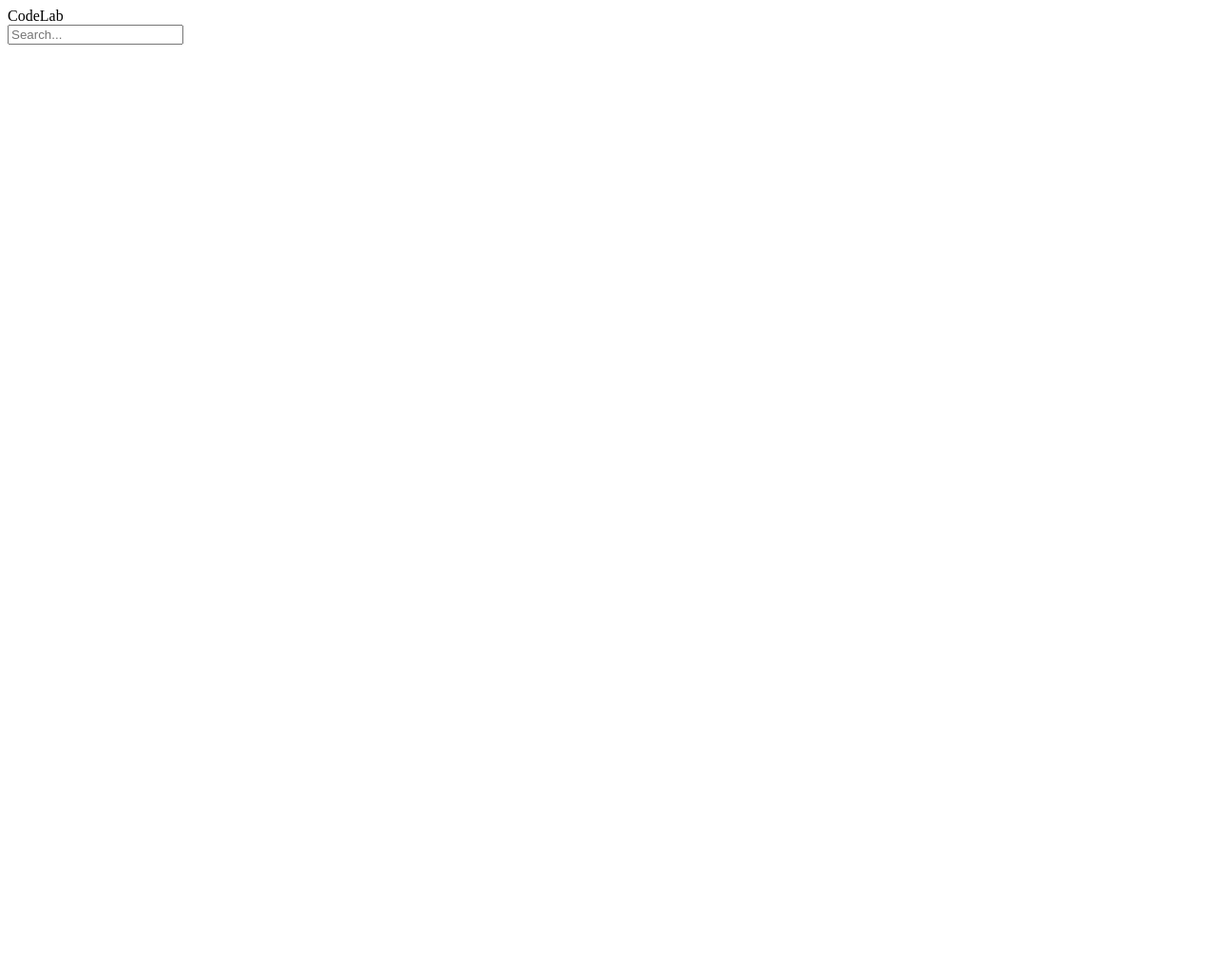
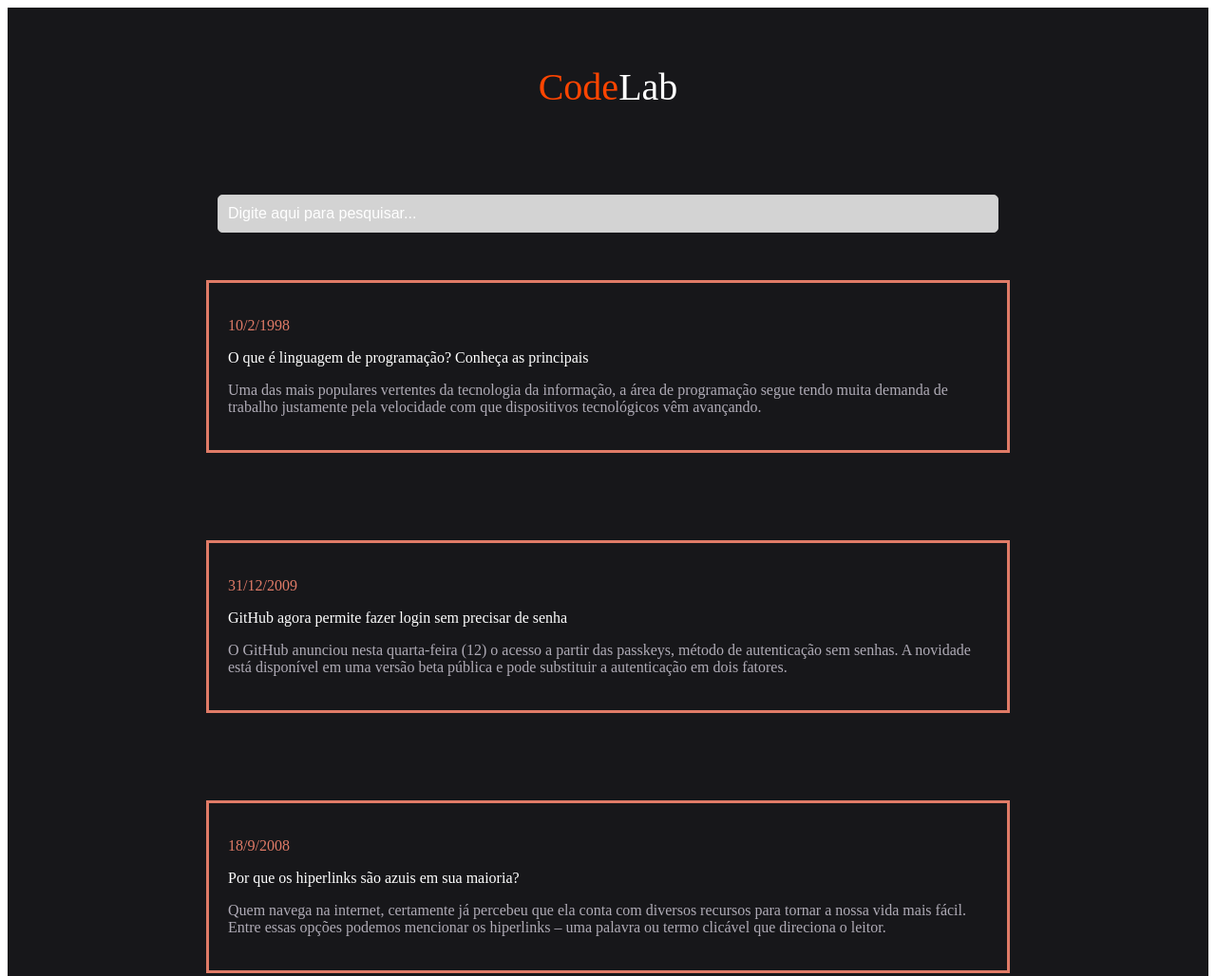
Before and after one commit to viniclash/blog, a plain HTML site: page index.html in a window 1280 px wide. Shown: the top 1028 px of the page at 95% size. Before the commit the page ends 800 px from the top, so only its background shows below. Drawn offline with Linux system fonts and the light colour scheme.

Commit message:
searchbox

```diff
--- a/index.html
+++ b/index.html
@@ -1,5 +1,6 @@
 <!DOCTYPE html>
 <html lang="en">
+
 <head>
     <meta charset="UTF-8">
     <meta name="viewport" content="width=device-width, initial-scale=1.0">
@@ -7,15 +8,55 @@
     <title>Meu Blog</title>
 </head>
 <header class="header">
+
     <div class="logo-container">
-        <span class="logo">CodeLab</span>
+        <p class="logo"><span>Code</span>Lab</p>
     </div>
     <div class="search-container">
-        <input type="text" class="search-box" placeholder="Search...">
+        <input type="text" class="search-box" placeholder="Digite aqui para pesquisar...">
     </div>
 </header>
+<section class="depoimentos">
+    <div class="all-msg">
+        <div class="div-data">
+            <p class="data">10/2/1998
+                <p />
+        </div>
+        <p class="text-one">
+            O que é linguagem de programação? Conheça as principais
+        </p>
+        <p class="text-two">
+            Uma das mais populares vertentes da tecnologia da informação, a área de programação segue tendo muita demanda de trabalho justamente pela velocidade com que dispositivos tecnológicos vêm avançando.</p>
+    </div>
+    <p>
+    <div class="all-msg">
+        <p />
+        <div class="div-data">
+            <p class="data">31/12/2009
+                <p />
+        </div>
+        <p class="text-one">
+            GitHub agora permite fazer login sem precisar de senha </p>
+        <p class="text-two">
+            O GitHub anunciou nesta quarta-feira (12) o acesso a partir das passkeys, método de autenticação sem senhas. A novidade está disponível em uma versão beta pública e pode substituir a autenticação em dois fatores.
+    </div>
+    <p>
+    <div class="all-msg">
+        <p />
+        <div class="div-data">
+            <p class="data">18/9/2008
+                <p />
+        </div>
+        <p class="text-one">
+            Por que os hiperlinks são azuis em sua maioria? </p>
+        <p class="text-two">
+            Quem navega na internet, certamente já percebeu que ela conta com diversos recursos para tornar a nossa vida mais fácil. Entre essas opções podemos mencionar os hiperlinks – uma palavra ou termo clicável que direciona o leitor.
+    </div>
+
+</section>
 
 <body>
 
 </body>
+
 </html>
--- a/style.css
+++ b/style.css
@@ -0,0 +1,69 @@
+.header {
+  display: flex;
+  flex-direction: column;
+  align-items: center;
+  justify-content: center;
+  padding: 20px;
+  background: #17171a;
+}
+
+.logo {
+  font-size: 40px;
+}
+
+.depoimentos {
+  display: flex;
+  flex-direction: column;
+  align-items: center;
+  background-color: #17171a;
+}
+
+.all-msg {
+  border: 3px solid #e07b67;
+  max-width: 800px;
+  width: 100%;
+  padding: 20px;
+  margin: 30px;
+}
+
+span {
+  color: orangered;
+}
+
+.logo {
+  color: #fff;
+}
+
+.text-one {
+  color: #fff;
+}
+
+.text-two {
+  color: #afabb6;
+}
+
+.data {
+  color: #e07b67;
+}
+
+/* Container da search box */
+.search-container {
+  text-align: center; /* Centraliza o conteúdo */
+  margin-top: 50px; /* Espaço superior */
+}
+
+/* Estilos para a search box */
+.search-box {
+  width: 800px;
+  padding: 10px;
+  background-color: #d3d3d3; /* Fundo cinza */
+  border: 1px solid #ccc;
+  border-radius: 5px;
+  font-size: 16px;
+  color: #000; /* Cor do texto */
+}
+
+/* Placeholder com cor branca */
+.search-box::placeholder {
+  color: #fff;
+}
```
